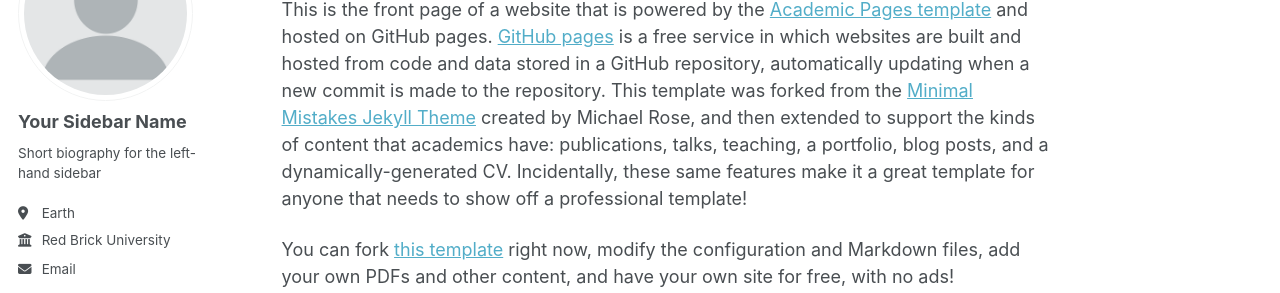
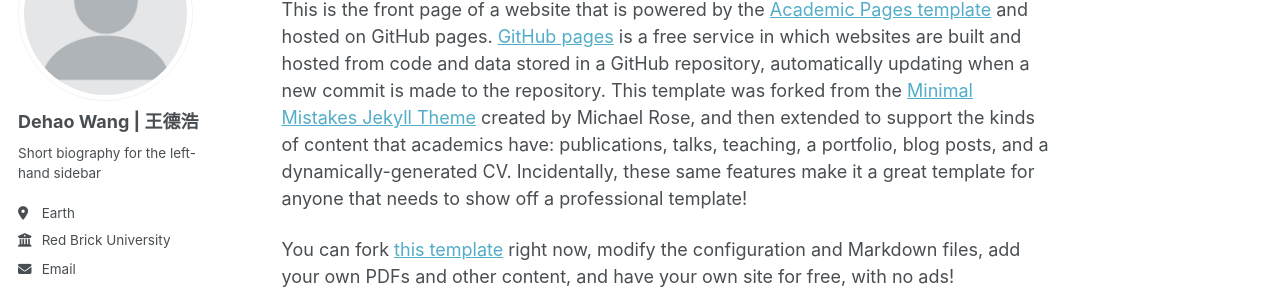
Before and after one commit to Wonder-How/Wonder-How.github.io, a Jekyll site: the page built from _pages/about.md, in a window 1280 px wide. Shown: the part 173-466 px from the top of the page. Built offline with Jekyll 4.4.1, drawn with Linux system fonts in a browser that asks for light colours; some web fonts are replaced; a script that is not in the unit is left out.

Commit message:
change name

```diff
--- a/_config.yml
+++ b/_config.yml
@@ -23,7 +23,7 @@ repository               : "Wonder-How/Wonder-How.github.io"
 author:
   # Biographic information
   avatar           : "profile.png"
-  name             : "Your Sidebar Name"
+  name             : "Dehao Wang | 王德浩"
   pronouns         : # example: "she/her"
   bio              : "Short biography for the left-hand sidebar"
   location         : "Earth"
```
